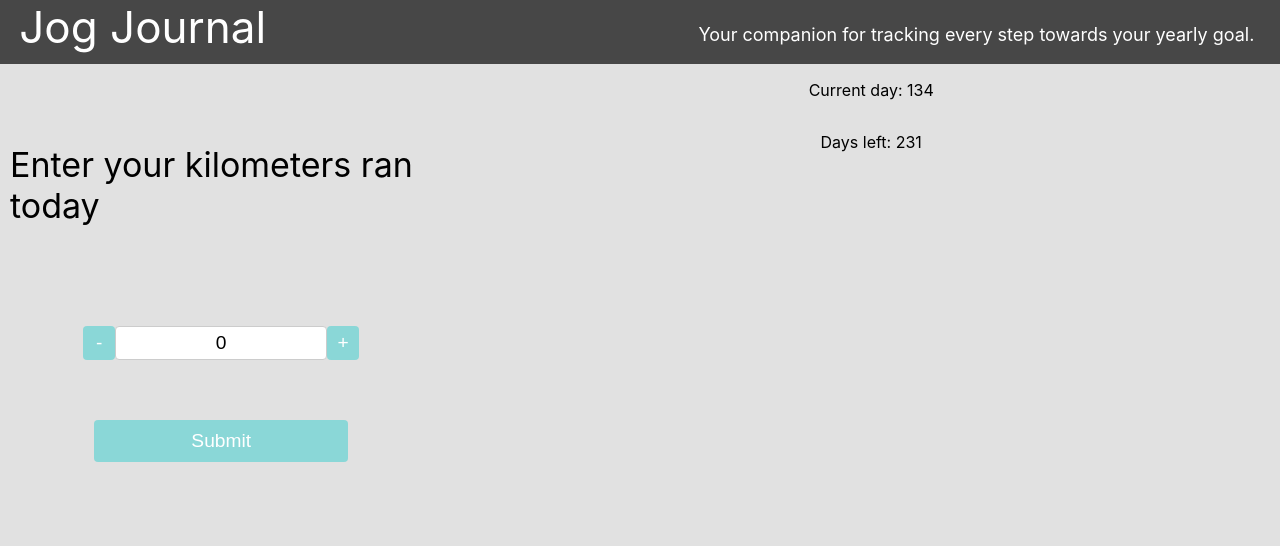
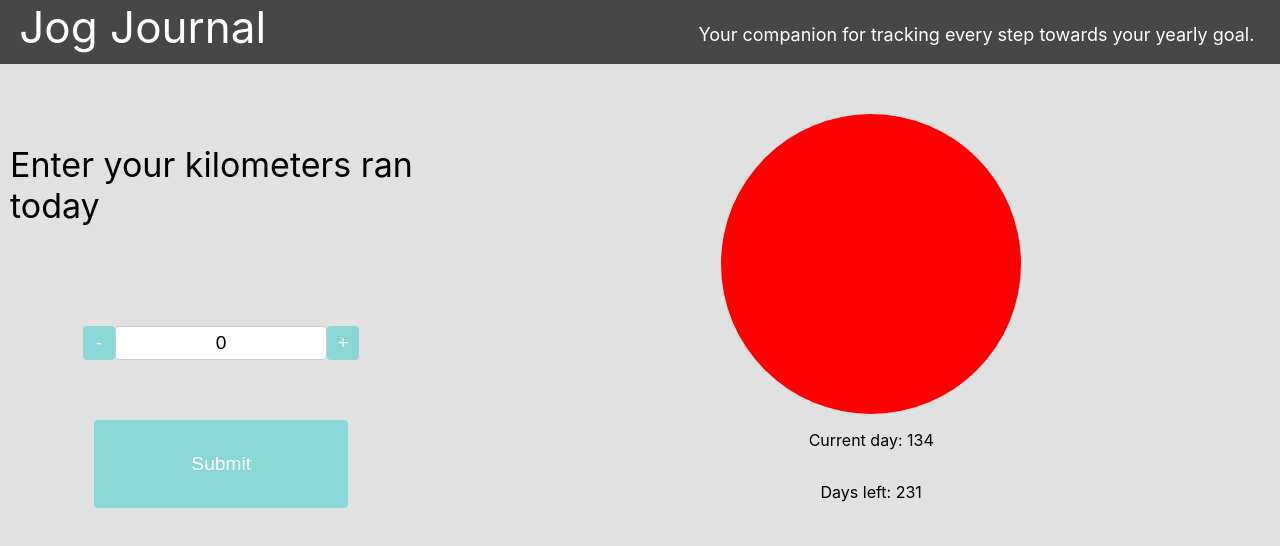
Before and after one commit to HaydenMCD/jog-journal, a React (Create React App) app: page / in a window 1280 px wide. Shown: the top 546 px of the page. Built offline with nearby package versions, Linux system fonts and the light colour scheme.

Commit message:
Added a placeholder for where the round progress bar will eventually go. Renamed the Tracker component/page to StatsView as this is a more accurate name.

```diff
--- a/src/App.js
+++ b/src/App.js
@@ -1,6 +1,6 @@
 import "./css/App.css";
 import Header from "./components/Header.js";
-import Tracker from "./components/Tracker.js";
+import StatsView from "./components/StatsView.js";
 import KilometerInput from "./components/KilometerInput.js";
 
 function App() {
@@ -8,10 +8,9 @@ function App() {
     <div className="App">
       <Header />
       <div className="wrapper">
-      <KilometerInput />
-      <Tracker />
+        <KilometerInput />
+        <StatsView />
       </div>
-
     </div>
   );
 }
--- /dev/null
+++ b/src/components/ProgressBar.js
@@ -0,0 +1,12 @@
+import React from "react";
+
+const ProgressBar = () => {
+  return (
+    <>
+      {/* A placeholder for where the progress bar will go */}
+      <div className="progress-placeholder"></div>
+    </>
+  );
+};
+
+export default ProgressBar;
--- a/src/components/Tracker.js
+++ b/src/components/StatsView.js
@@ -1,5 +1,6 @@
 import React from "react";
-import "../css/Tracker.css";
+import "../css/StatsView.css";
+import ProgressBar from "./ProgressBar";
 
 var today = new Date(); // Gets todays date
 
@@ -19,10 +20,11 @@ var currentDay = Math.floor(diff / oneDay);
 
 var daysLeft = 365 - currentDay;
 
-const Tracker = () => {
+const StatsView = () => {
   return (
     <>
-      <div className="tracker-wrapper">
+      <div className="stats-wrapper">
+        <ProgressBar />
         <p>Current day: {currentDay}</p>
         <p>Days left: {daysLeft}</p>
       </div>
@@ -30,4 +32,4 @@ const Tracker = () => {
   );
 };
 
-export default Tracker;
+export default StatsView;
--- /dev/null
+++ b/src/css/StatsView.css
@@ -0,0 +1,15 @@
+.stats-wrapper {
+  min-width: 67%;
+  display: flex;
+  flex-direction: column;
+  align-items: center;
+}
+
+/* CSS for progress bar placeholder from the ProgressBar component */
+.progress-placeholder {
+  margin-top: 50px;
+  min-width: 300px;
+  min-height: 300px;
+  background-color: red;
+  border-radius: 50%;
+}
--- a/src/css/Tracker.css
+++ /dev/null
@@ -1,6 +0,0 @@
-.tracker-wrapper {
-  min-width: 67%;
-  display: flex;
-  flex-direction: column;
-  align-items: center;
-}
```
Also changed, not shown: 1 other file (tests, documents, lock files or other folders).
